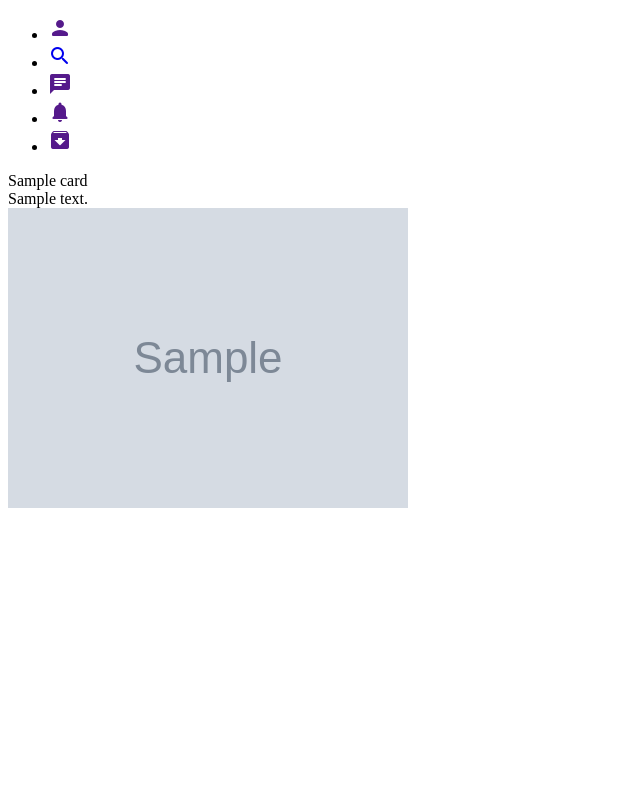
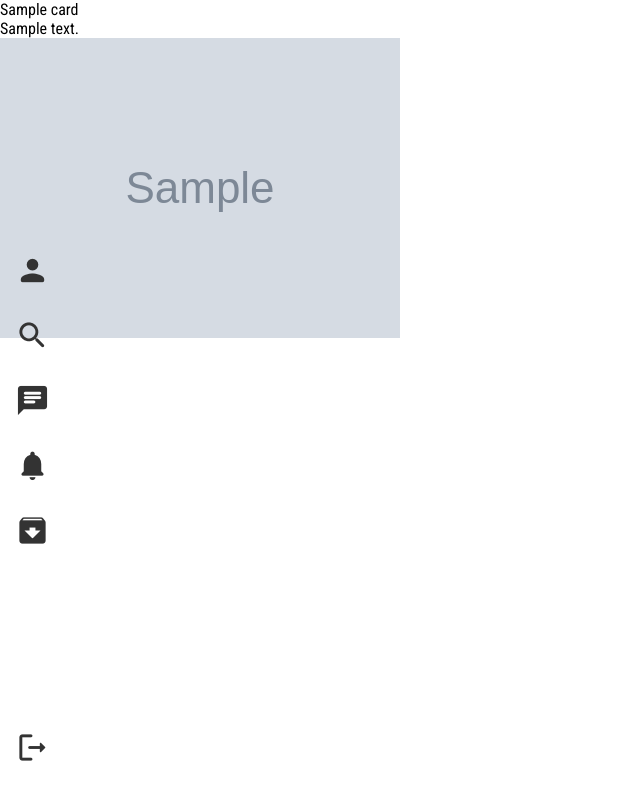
Before and after one commit to atrop1ne/Shumi, a Django app: page /main in a window 1280 px wide. Shown: the whole page, without its empty margins (0-640 px from the left). Run offline with Django 3.2, Linux system fonts and the light colour scheme; tables that the repository leaves empty hold one stand-in row (values such as "Sample post"); grey boxes marked "Sample" are stand-in pictures.

Commit message:
Base styles, navigation bar styles and animation

```diff
--- /dev/null
+++ b/ShumiProject/ShumiApp/static/css/base.css
@@ -0,0 +1,12 @@
+@import url('https://fonts.googleapis.com/css2?family=Roboto+Condensed:wght@300;400&display=swap');
+
+*{
+    text-decoration: none;
+    box-sizing: border-box;
+    margin: 0;
+    padding: 0;
+}
+
+body{
+    font-family: 'Roboto Condensed', sans-serif;
+}
--- /dev/null
+++ b/ShumiProject/ShumiApp/static/css/navigation.css
@@ -0,0 +1,60 @@
+a{
+    text-decoration: none;
+    color: rgb(51, 51, 51);
+    display: inline-block;
+}
+
+nav{
+    position: fixed;
+    height: 100vh;
+    display: flex;
+    align-items: center;
+}
+
+li{
+    list-style-type: none;
+    padding: 10px;
+    display: flex;
+    align-items: center;
+}
+
+.nav_button{
+    line-height: 0;
+    padding: 5px;
+    border-radius: 10px;
+    transition: 0.3s;
+}
+
+.nav_button:hover{
+    background: linear-gradient(45deg, rgba(51,51,51,0.2) 0%, rgba(51,51,51,0.1) 100%);
+}
+
+.logout_button{
+    position: absolute;
+    bottom: 0;
+    margin-bottom: 20px;
+}
+
+.material-icons-round{
+    font-size: 35px;
+    line-height: normal;
+    margin-bottom: 0;
+}
+
+.nav_button_description{
+    display: inline-block;
+    margin-left: 10px;
+    opacity: 0;
+    padding: 4px 6px;
+    color: rgba(51,51,51);
+    background: rgba(51,51,51,0.1);
+    border-radius: 5px;
+    transform: translateX(-15px);
+    transition: 0.2s;
+    font-size: 15px;
+}
+
+.nav_button_description_hovered{
+    transform: translateX(0px);
+    opacity: 1;
+}
--- /dev/null
+++ b/ShumiProject/ShumiApp/static/js/navigation.js
@@ -0,0 +1,14 @@
+let nav_elements = document.querySelectorAll(".nav_element")
+
+nav_elements.forEach(nav_element => {
+    let nav_button = nav_element.querySelector(".nav_button")
+    let nav_description = nav_element.querySelector(".nav_button_description")
+
+    nav_button.addEventListener("mouseover", function () { //Add hover on mouseover
+        nav_description.classList.add("nav_button_description_hovered")
+    })
+
+    nav_button.addEventListener("mouseout", function () { //Add hover on mouseout
+        nav_description.classList.remove("nav_button_description_hovered")
+    })
+})
--- a/ShumiProject/ShumiApp/templates/ShumiApp/base.html
+++ b/ShumiProject/ShumiApp/templates/ShumiApp/base.html
@@ -5,6 +5,7 @@
     <meta charset="UTF-8">
     <meta http-equiv="X-UA-Compatible" content="IE=edge">
     <meta name="viewport" content="width=device-width, initial-scale=1.0">
+    <link rel="stylesheet" href="{% static 'css/base.css' %}">
     <link href="https://fonts.googleapis.com/icon?family=Material+Icons+Round" rel="stylesheet">
     <title>{% block title %}{% endblock %}</title>
 </head>
--- a/ShumiProject/ShumiApp/templates/ShumiApp/navigation.html
+++ b/ShumiProject/ShumiApp/templates/ShumiApp/navigation.html
@@ -1,39 +1,68 @@
+{% load static %}
+<link rel="stylesheet" href="{% static 'css/navigation.css' %}">
 <nav>
     <ul>
-        <li>
+        <li class="nav_element">
             <a href="">
                 <div class="nav_button">
                     <div class="material-icons-round">person</div>
                 </div>
             </a>
+            <div class="nav_button_description">
+                <p>Профиль</p>
+            </div>
         </li>
-        <li>
+        <li class="nav_element">
             <a href="{%url 'main'%}">
                 <div class="nav_button">
                     <div class="material-icons-round">search</div>
                 </div>
             </a>
+            <div class="nav_button_description">
+                <p>Поиск</p>
+            </div>
         </li>
-        <li>
+        <li class="nav_element">
             <a href="">
                 <div class="nav_button">
                     <div class="material-icons-round">chat</div>
                 </div>
             </a>
+            <div class="nav_button_description">
+                <p>Чаты</p>
+            </div>
         </li>
-        <li>
+        <li class="nav_element">
             <a href="">
                 <div class="nav_button">
                     <div class="material-icons-round">notifications</div>
                 </div>
             </a>
+            <div class="nav_button_description">
+                <p>Уведомления</p>
+            </div>
         </li>
-        <li>
+        <li class="nav_element">
             <a href="">
                 <div class="nav_button">
                     <div class="material-icons-round">archive</div>
                 </div>
             </a>
+            <div class="nav_button_description">
+                <p>Архив</p>
+            </div>
+        </li>
+        <li class="nav_element logout_button">
+            <a href="">
+                <div class="nav_button">
+                    <div class="material-icons-round">logout</div>
+                </div>
+            </a>
+            <div class="nav_button_description">
+                <p>Выход</p>
+            </div>
         </li>
     </ul>
 </nav>
+
+<script src="{% static 'js/navigation.js' %}"></script>
```
